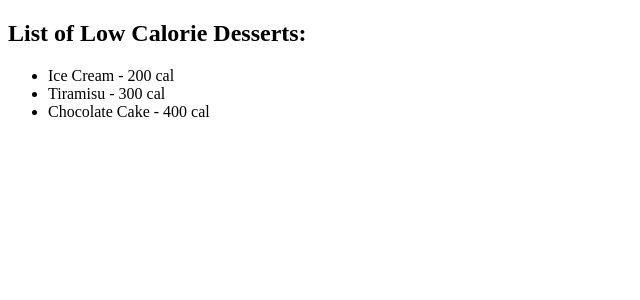
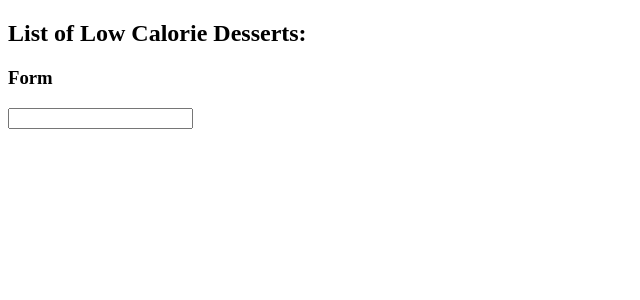
Before and after one commit to mlestrella843/ReactAdvanced_Meta, a React (Create React App) app in the folder react_advanced/: page / in a window 1280 px wide. Shown: the top 300 px of the page, without its empty margins (0-640 px from the left). Built offline with nearby package versions, Linux system fonts and the light colour scheme.

Commit message:
Controlled components

```diff
--- a/react_advanced/src/App.jsx
+++ b/react_advanced/src/App.jsx
@@ -2,30 +2,31 @@ import React from 'react';
 import './index.css';
 // import { FeedbackForm } from './components/feedback-form';
 // import CoffeeShopMenu from './components/lemon-coffee-shop';
-import { DessertsList } from './components/desserts-list';
+// import { DessertsList } from './components/desserts-list';
+import {Form} from './components/controlled';
 
-const desserts = [
-  {
-    name: "Chocolate Cake",
-    calories: 400,
-    createdAt: "2022-09-01",
-  },
-  {
-    name: "Ice Cream",
-    calories: 200,
-    createdAt: "2022-01-02",
-  },
-  {
-    name: "Tiramisu",
-    calories: 300,
-    createdAt: "2021-10-03",
-  },
-  {
-    name: "Cheesecake",
-    calories: 600,
-    createdAt: "2022-01-04",
-  },
-];
+// const desserts = [
+//   {
+//     name: "Chocolate Cake",
+//     calories: 400,
+//     createdAt: "2022-09-01",
+//   },
+//   {
+//     name: "Ice Cream",
+//     calories: 200,
+//     createdAt: "2022-01-02",
+//   },
+//   {
+//     name: "Tiramisu",
+//     calories: 300,
+//     createdAt: "2021-10-03",
+//   },
+//   {
+//     name: "Cheesecake",
+//     calories: 600,
+//     createdAt: "2022-01-04",
+//   },
+// ];
 
 function App() {
   return (
@@ -34,7 +35,9 @@ function App() {
       {/* <FeedbackForm /> */}
       {/* <CoffeeShopMenu /> */}
       <h2 className=" text-pink-400 font-sans font-bold">List of Low Calorie Desserts:</h2>
-      <DessertsList data={desserts} />
+      {/* <DessertsList data={desserts} /> */}
+      <h3 className=" text-pink-400 font-sans font-bold"> Form </h3>
+      <Form />
     </div>
   );
 }
--- /dev/null
+++ b/react_advanced/src/components/controlled.jsx
@@ -0,0 +1,22 @@
+import { useState } from "react";
+
+const Form = () => {
+  const [inputValue, setInputValue] = useState("");
+
+  const handleSubmit = (event) => {
+    event.preventDefault(); // Prevent the form from refreshing the page
+    console.log(inputValue);
+    // Do something with the value
+  };
+
+  const handleChange = (event) => {
+    setInputValue(event.target.value); // Update the state with the new value
+  };
+
+  return (
+    <form onSubmit={handleSubmit}>
+      <input className="border-2 border-pink-500" type="text" value={inputValue} onChange={handleChange} />
+    </form>
+  );
+};
+export {Form};
```
